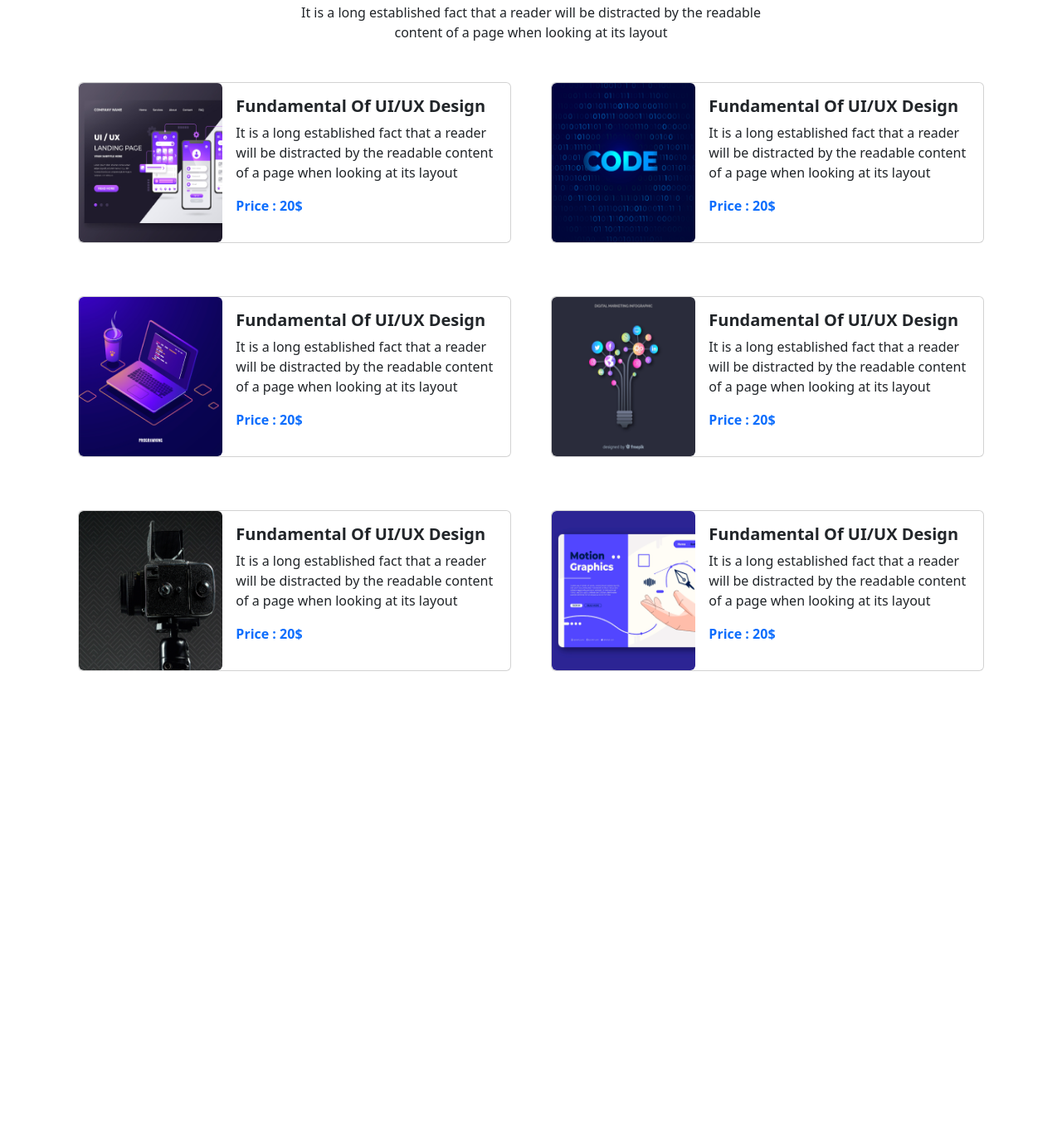
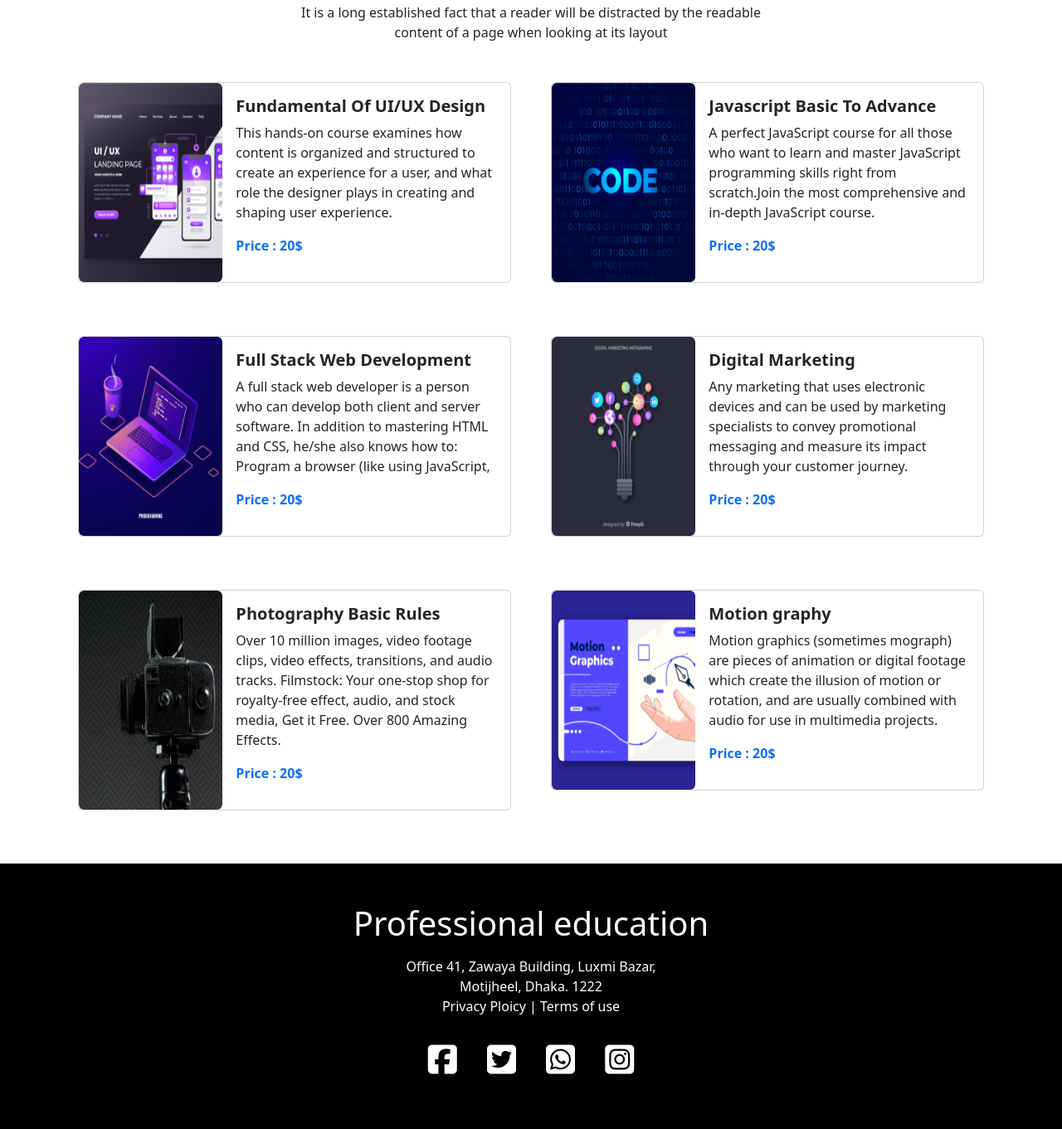
Before and after one commit to Fahima92/Assignment3-repository, a plain HTML site: page index.html in a window 1280 px wide. Shown: the part 693-2054 px from the top of the page at 83% size. Before the commit the page ends 1518 px from the top, so only its background shows below. Drawn offline with nearby package versions, Linux system fonts and the light colour scheme.

Commit message:
footer section added

```diff
--- a/index.html
+++ b/index.html
@@ -5,6 +5,7 @@
     <meta charset="utf-8">
     <meta name="viewport" content="width=device-width, initial-scale=1">
     <title>Educational Technology Website</title>
+    <script src="https://kit.fontawesome.com/29bb01b6c2.js" crossorigin="anonymous"></script>
     <link href="https://cdn.jsdelivr.net/npm/bootstrap@5.2.0/dist/css/bootstrap.min.css" rel="stylesheet"
         integrity="sha384-gH2yIJqKdNHPEq0n4Mqa/HGKIhSkIHeL5AyhkYV8i59U5AR6csBvApHHNl/vI1Bx" crossorigin="anonymous">
     <!--custom css-->
@@ -122,9 +123,9 @@
                                 <div class="col-md-8">
                                     <div class="card-body text-start">
                                         <h5 class="card-title fw-bold">Fundamental Of UI/UX Design</h5>
-                                        <p class="card-text">It is a long established fact that a reader will be
-                                            distracted by the readable content of
-                                            a page when looking at its layout
+                                        <p class="card-text">This hands-on course examines how content is organized and
+                                            structured to create an experience for a user, and what role the designer
+                                            plays in creating and shaping user experience.
                                         </p>
                                         <p class="text-primary fw-bold">Price : 20$
                                         </p>
@@ -141,10 +142,10 @@
                                 </div>
                                 <div class="col-md-8">
                                     <div class="card-body text-start">
-                                        <h5 class="card-title fw-bold">Fundamental Of UI/UX Design</h5>
-                                        <p class="card-text">It is a long established fact that a reader will be
-                                            distracted by the readable content of
-                                            a page when looking at its layout
+                                        <h5 class="card-title fw-bold">Javascript Basic To Advance</h5>
+                                        <p class="card-text">A perfect JavaScript course for all those who want to learn
+                                            and master JavaScript programming skills right from scratch.Join the most
+                                            comprehensive and in-depth JavaScript course.
                                         </p>
                                         <p class="text-primary fw-bold">Price : 20$
                                         </p>
@@ -164,10 +165,10 @@
                                 </div>
                                 <div class="col-md-8">
                                     <div class="card-body text-start">
-                                        <h5 class="card-title fw-bold">Fundamental Of UI/UX Design</h5>
-                                        <p class="card-text">It is a long established fact that a reader will be
-                                            distracted by the readable content of
-                                            a page when looking at its layout
+                                        <h5 class="card-title fw-bold">Full Stack Web Development</h5>
+                                        <p class="card-text">A full stack web developer is a person who can develop both
+                                            client and server software. In addition to mastering HTML and CSS, he/she
+                                            also knows how to: Program a browser (like using JavaScript,
                                         </p>
                                         <p class="text-primary fw-bold">Price : 20$
                                         </p>
@@ -184,10 +185,10 @@
                                 </div>
                                 <div class="col-md-8">
                                     <div class="card-body text-start">
-                                        <h5 class="card-title fw-bold">Fundamental Of UI/UX Design</h5>
-                                        <p class="card-text">It is a long established fact that a reader will be
-                                            distracted by the readable content of
-                                            a page when looking at its layout
+                                        <h5 class="card-title fw-bold">Digital Marketing</h5>
+                                        <p class="card-text">Any marketing that uses electronic devices and can be used
+                                            by marketing specialists to convey promotional messaging and measure its
+                                            impact through your customer journey.
                                         </p>
                                         <p class="text-primary fw-bold">Price : 20$
                                         </p>
@@ -207,10 +208,11 @@
                                 </div>
                                 <div class="col-md-8">
                                     <div class="card-body text-start">
-                                        <h5 class="card-title fw-bold">Fundamental Of UI/UX Design</h5>
-                                        <p class="card-text">It is a long established fact that a reader will be
-                                            distracted by the readable content of
-                                            a page when looking at its layout
+                                        <h5 class="card-title fw-bold">Photography Basic Rules</h5>
+                                        <p class="card-text">Over 10 million images, video footage clips, video effects,
+                                            transitions, and audio tracks. Filmstock: Your one-stop shop for
+                                            royalty-free effect, audio, and stock media, Get it Free. Over 800 Amazing
+                                            Effects.
                                         </p>
                                         <p class="text-primary fw-bold">Price : 20$
                                         </p>
@@ -227,10 +229,10 @@
                                 </div>
                                 <div class="col-md-8">
                                     <div class="card-body text-start">
-                                        <h5 class="card-title fw-bold">Fundamental Of UI/UX Design</h5>
-                                        <p class="card-text">It is a long established fact that a reader will be
-                                            distracted by the readable content of
-                                            a page when looking at its layout
+                                        <h5 class="card-title fw-bold">Motion graphy</h5>
+                                        <p class="card-text">Motion graphics (sometimes mograph) are pieces of animation
+                                            or digital footage which create the illusion of motion or rotation, and are
+                                            usually combined with audio for use in multimedia projects.
                                         </p>
                                         <p class="text-primary fw-bold">Price : 20$
                                         </p>
@@ -244,6 +246,26 @@
 
         </section>
         <!--Courses part end-->
+
+        <!--footer section start-->
+        <section class="mt-5">
+            <div class="bg-black text-center text-white py-5 h-100">
+                <h1>Professional education</h1>
+                <p class="my-3">Office 41, Zawaya Building, Luxmi Bazar, <br> Motijheel, Dhaka. 1222 <br> Privacy
+                    Ploicy | Terms of
+                    use</p>
+                <a href="https://www.facebook.com/" target="_blank"><i
+                        class="fa-brands fs-1 text-white p-3 fa-facebook-square"></i></a>
+                <a href="https://twitter.com/?lang=en" target="_blank"><i
+                        class="fa-brands  fs-1 text-white p-3 fa-twitter-square"></i></a>
+                <a href="https://web.whatsapp.com/" target="_blank"><i
+                        class="fa-brands  fs-1 text-white p-3 fa-whatsapp-square"></i></a>
+                <a href="https://www.instagram.com/" target="_blank"><i
+                        class="fa-brands  fs-1 text-white p-3 fa-square-instagram"></i></a>
+            </div>
+
+        </section>
+        <!--footer section end-->
     </main>
     <script src="https://cdn.jsdelivr.net/npm/bootstrap@5.2.0/dist/js/bootstrap.bundle.min.js"
         integrity="sha384-A3rJD856KowSb7dwlZdYEkO39Gagi7vIsF0jrRAoQmDKKtQBHUuLZ9AsSv4jD4Xa"
```
